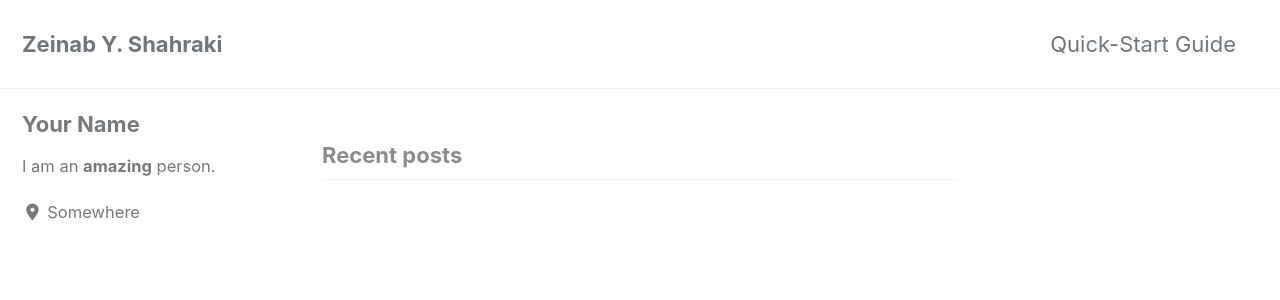
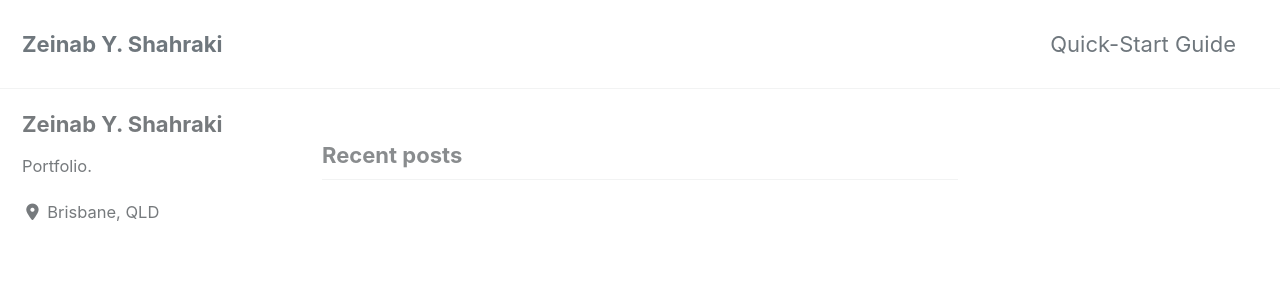
Before and after one commit to z1shahraki/z1shahraki.github.io, a Jekyll site: the page built from index.html, in a window 1280 px wide and 900 px high. Shown: the top 300 px of the window. Built offline with Jekyll 4.4.1, drawn with Linux system fonts in a browser that asks for light colours; cached includes are drawn as plain includes; nearby versions of some CDN libraries; the list of posts is cut into pages by our own code.

Commit message:
new gith

```diff
--- a/_config.yml
+++ b/_config.yml
@@ -107,10 +107,10 @@ analytics:
 
 # Site Author
 author:
-  name             : "Your Name"
+  name             : "Zeinab Y. Shahraki"
   avatar           : # path of avatar image, e.g. "/assets/images/bio-photo.jpg"
-  bio              : "I am an **amazing** person."
-  location         : "Somewhere"
+  bio              : "Portfolio."
+  location         : "Brisbane, QLD"
   email            :
   links:
     - label: "Email"
```
